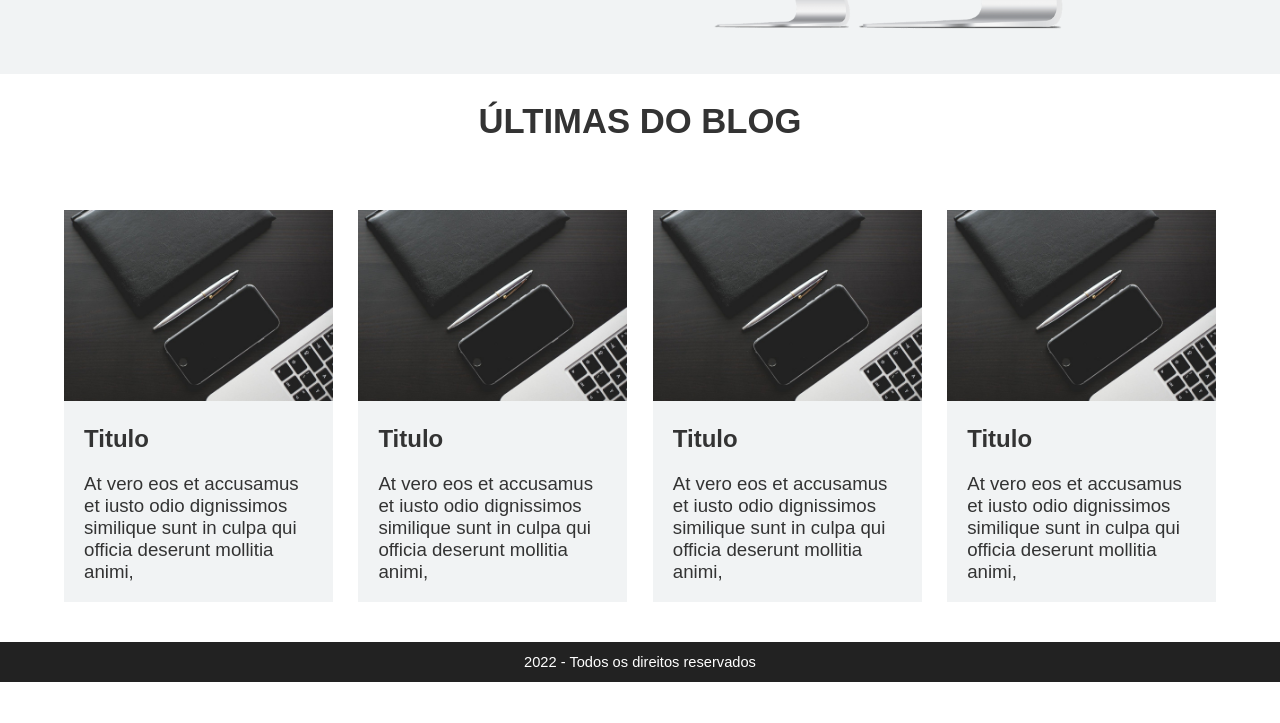
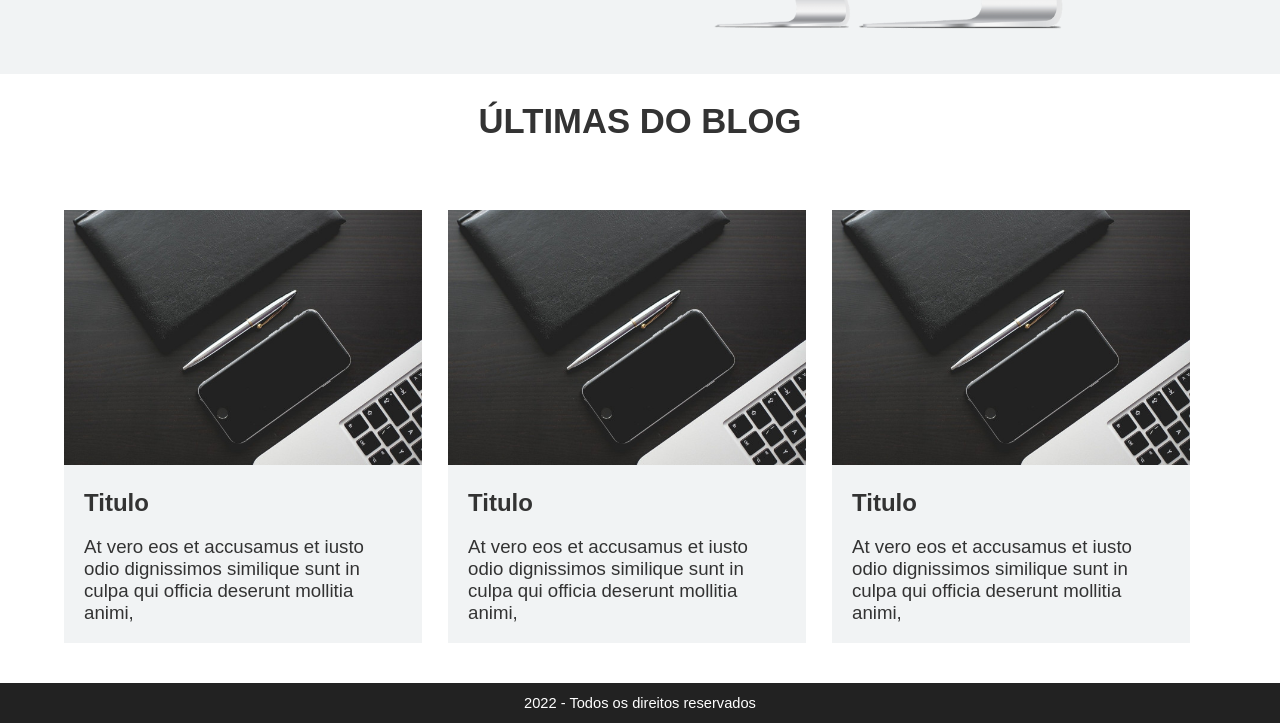
Before and after one commit to mvsjunior/teste1-reproducao, a plain HTML site: page index.html in a window 1280 px wide. Shown: the part 1425-2148 px from the top of the page. Before the commit the page ends 2107 px from the top, so only its background shows below. Drawn offline with Linux system fonts and the light colour scheme.

Commit message:
ajuste na flexibilidade da sessao ultimas do blog, e add padding-left na exibicao do telefone(header).

```diff
--- a/css/style.css
+++ b/css/style.css
@@ -104,6 +104,7 @@ header .nav-menu ul {
 /* telefone */
 header nav.nav-menu > a {
     font-weight: bold;
+    padding-left:5px;
 }
 
 
@@ -286,7 +287,7 @@ section.sobre div > div {
 */
 
 .ultimas-blog {
-    grid-template-columns: 1fr 1fr 1fr 1fr;
+    grid-template-columns: auto auto auto auto;
     grid-gap: 2vw;
     padding:5vh 0;
 }
@@ -294,6 +295,7 @@ section.sobre div > div {
 .ultimas-blog div {
     background-color: #f1f3f4;
     min-width: 200px;
+    max-width: 600px;
 
 }
 .ultimas-blog div :nth-child(n+2) {
--- a/index.html
+++ b/index.html
@@ -24,10 +24,8 @@
                         <li><a href="/">CONTATO</a></li>
                     </ul>
                     <img src="img/icon-tel.png" width="20" alt="X">
-                    <a href="/" class="">(31) 9 9999-9999</a>
+                    <a href="/" class=""> (11) 9 97894-5612</a>
                 </nav>
-
-
             </div>
 
         </header>
@@ -134,14 +132,6 @@
                     similique sunt in culpa qui officia deserunt mollitia animi,
                 </p>
             </div>
-            <div>
-                <img src="img/blog.jpg" alt="">
-                <h2>Titulo</h2>
-                <p>
-                    At vero eos et accusamus et iusto odio dignissimos
-                    similique sunt in culpa qui officia deserunt mollitia animi,
-                </p>
-            </div>
         </div>
     </section>
 
```
